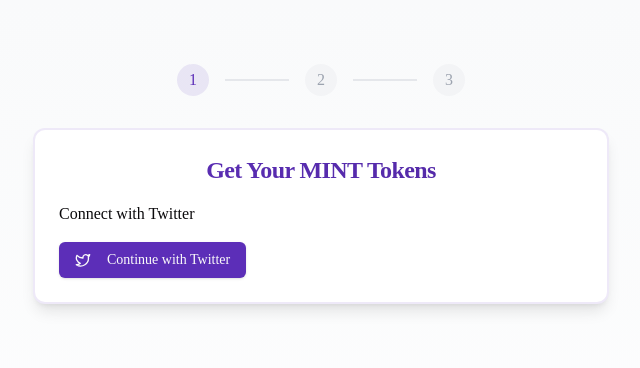
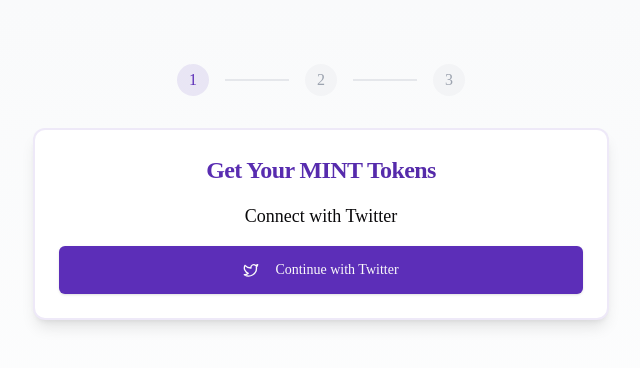
Before and after one commit to skyf0xx/mint, a Next.js app: page /get-started in a window 1280 px wide. Shown: the top 368 px of the page, without its empty margins (319-959 px from the left). Built offline with nearby package versions, Linux system fonts and the light colour scheme; no server answers.

Commit message:
fix: refresh token

```diff
--- a/components/referrals/TwitterAuthStep.tsx
+++ b/components/referrals/TwitterAuthStep.tsx
@@ -1,23 +1,39 @@
+import { useState } from 'react';
 import { db } from '@/lib/database';
 import { Button } from '../ui/button';
-import { Twitter } from 'lucide-react';
+import { Twitter, AlertCircle, Loader2 } from 'lucide-react';
 import { TwitterAuthResponse } from '@/lib/database';
+import { motion, AnimatePresence } from 'framer-motion';
 
 interface TwitterAuthStepProps {
     onSuccess: (twitterData: TwitterAuthResponse) => void;
 }
 
 export const TwitterAuthStep = ({ onSuccess }: TwitterAuthStepProps) => {
+    const [error, setError] = useState<string>('');
+    const [isLoading, setIsLoading] = useState(false);
+
     const handleTwitterLogin = async () => {
+        setIsLoading(true);
+        setError('');
+
+        try {
             // First get OAuth data
-        const { data: authData, error } = await db.signInWithTwitter();
-        console.log({ authData });
-        if (error) throw error;
+            await db.supabase.auth.signOut();
+            const { error: authError } = await db.signInWithTwitter();
+            if (authError) {
+                throw new Error(
+                    'Twitter authentication failed. Please try again.'
+                );
+            }
 
             // Get user data from session
             const session = await db.supabase.auth.getSession();
-        if (!session.data.session?.user)
-            throw new Error('Authentication failed');
+            if (!session.data.session?.user) {
+                throw new Error(
+                    'Unable to retrieve user session. Please try again.'
+                );
+            }
 
             // Convert to TwitterAuthResponse format
             const twitterData: TwitterAuthResponse = {
@@ -29,14 +45,46 @@ export const TwitterAuthStep = ({ onSuccess }: TwitterAuthStepProps) => {
             };
 
             onSuccess(twitterData);
+        } catch (err) {
+            setError(
+                err instanceof Error
+                    ? err.message
+                    : 'An unexpected error occurred'
+            );
+        } finally {
+            setIsLoading(false);
+        }
     };
 
     return (
         <div className="space-y-4">
-            <h3>Connect with Twitter</h3>
-            <Button onClick={handleTwitterLogin}>
+            <h3 className="text-lg font-medium text-center">
+                Connect with Twitter
+            </h3>
+            <AnimatePresence>
+                {error && (
+                    <motion.div
+                        initial={{ opacity: 0, y: -10 }}
+                        animate={{ opacity: 1, y: 0 }}
+                        exit={{ opacity: 0, y: -10 }}
+                        className="bg-red-50 border border-red-200 rounded-lg p-4 flex items-center space-x-3"
+                    >
+                        <AlertCircle className="w-5 h-5 text-red-500 flex-shrink-0" />
+                        <p className="text-red-600 text-sm">{error}</p>
+                    </motion.div>
+                )}
+            </AnimatePresence>
+            <Button
+                onClick={handleTwitterLogin}
+                disabled={isLoading}
+                className="w-full py-6"
+            >
+                {isLoading ? (
+                    <Loader2 className="w-5 h-5 mr-2 animate-spin" />
+                ) : (
                     <Twitter className="w-5 h-5 mr-2" />
-                Continue with Twitter
+                )}
+                {isLoading ? 'Connecting...' : 'Continue with Twitter'}
             </Button>
         </div>
     );
--- a/lib/database.ts
+++ b/lib/database.ts
@@ -54,7 +54,11 @@ export class DatabaseService {
             provider: 'twitter',
             options: {
                 redirectTo: redirectTo.toString(),
-                scopes: 'tweet.read users.read',
+                scopes: 'users.read',
+                skipBrowserRedirect: false,
+                queryParams: {
+                    force_verify: 'true',
+                },
             },
         });
     }
@@ -77,6 +81,7 @@ export class DatabaseService {
     async createOrUpdateUserWithTwitter(
         twitterData: TwitterAuthResponse
     ): Promise<User> {
+        //TODO: Why is this failing?
         const userData: Partial<User> = {
             twitter_id: twitterData.user.id,
             twitter_username: twitterData.user.username,
@@ -90,10 +95,10 @@ export class DatabaseService {
             .select()
             .single();
 
-        if (error)
-            throw new Error(
-                `Failed to create/update user with Twitter: ${error.message}`
-            );
+        if (error) console.error(error);
+        throw new Error(
+            `Failed to create/update user with Twitter: ${error?.message}`
+        );
         return data;
     }
 
```
Lines whose indentation alone changed are shown as unchanged.
